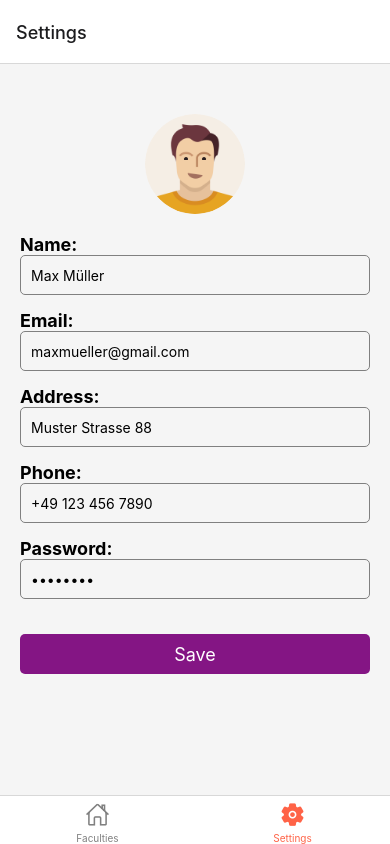
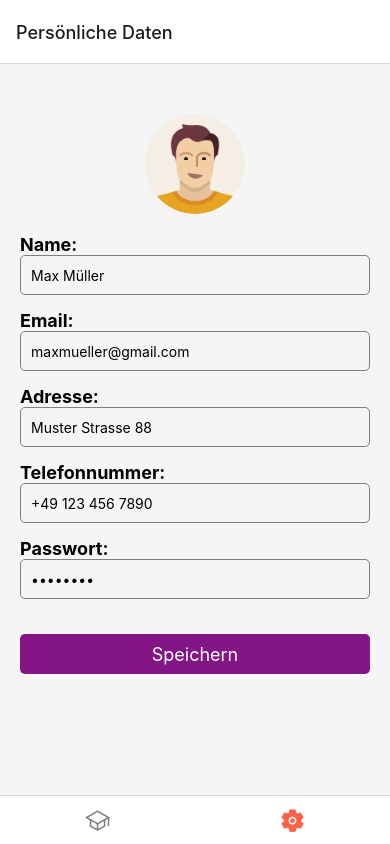
Before and after one commit to CyberRocketLab/FeedBackApp, a React Native app: screen /Settings in a window 390 px wide. Built offline with nearby package versions, Linux system fonts and the light colour scheme.

Commit message:
rewriting screens in german

```diff
--- a/App.js
+++ b/App.js
@@ -20,9 +20,9 @@ function HomeStack() {
     // ...
     return (
         <Stack.Navigator initialRouteName="Faculties">
-            <Stack.Screen name="Faculties" component={FacultiesScreen}/>
-            <Stack.Screen name="Courses" component={CoursesScreen}/>
-            <Stack.Screen name="Course" component={CourseScreen}/>
+            <Stack.Screen name="Fakultäten" component={FacultiesScreen}/>
+            <Stack.Screen name="Lehrveranstaltungen" component={CoursesScreen}/>
+            <Stack.Screen name="Lehrveranstaltung" component={CourseScreen}/>
             <Stack.Screen name="Feedback" component={FeedbackScreen}/>
             <Stack.Screen name="Forum" component={ForumScreen}/>
         </Stack.Navigator>
@@ -30,14 +30,12 @@ function HomeStack() {
 }
 
 function SettingsStack() {
-    // ...
     return (
         <Stack.Navigator initialRouteName="Personal Settings"
                          screenOptions={{
                              headerShown: false,  // This line hides the header
                          }}>
             <Stack.Screen name="Personal Settings" component={PersonalSettingsScreen}/>
-            {/* Add more screens here if there are other screens under Personal Settings */}
         </Stack.Navigator>
     );
 }
@@ -53,13 +51,14 @@ function App() {
                         tabBarIcon: ({focused, color, size}) => {
                             let iconName;
                             if (route.name === 'Home') {
-                                iconName = focused ? 'home' : 'home-outline';
+                                iconName = focused ? 'school' : 'school-outline';
                             } else if (route.name === 'Settings') {
                                 iconName = focused ? 'settings' : 'settings-outline';
                             }
                             return <Ionicons name={iconName} size={size} color={color}/>;
                             },
                         tabBarActiveTintColor: 'tomato',
+                        tabBarShowLabel: false,
                         tabBarInactiveTintColor: 'gray',
                         tabBarStyle: [
                             { display: "flex" },
@@ -70,9 +69,12 @@ function App() {
                     <Tab.Screen
                         name="Home"
                         component={HomeStack}
-                        options={{title: 'Faculties', headerShown: false}}
+                        options={{title: 'Home', headerShown: false}}
                     />
-                    <Tab.Screen name="Settings" component={SettingsStack}/>
+                    <Tab.Screen
+                        name="Settings"
+                        component={SettingsStack}
+                        options={{ title: 'Persönliche Daten' }}/>
                 </Tab.Navigator>
             </NavigationContainer>
         </CourseContext.Provider>
--- a/screens/CoursesScreen.js
+++ b/screens/CoursesScreen.js
@@ -205,7 +205,7 @@ function CoursesScreen({route, navigation}) {
                             style={styles.courseCard}
 
                             underlayColor="#e0dcdc" // Set the background color when the card is pressed
-                            onPress={() => navigation.navigate('Course', {
+                            onPress={() => navigation.navigate('Lehrveranstaltung', {
                                 course,
                                 description: courseDescriptions[course]
                             })}
--- a/screens/FacultiesScreen.js
+++ b/screens/FacultiesScreen.js
@@ -9,7 +9,7 @@ function FacultiesScreen({ navigation }) {
     <TouchableHighlight
       style={styles.item}
       underlayColor="#E0DCDC"
-      onPress={() => navigation.navigate('Courses', { faculty: item })}
+      onPress={() => navigation.navigate('Lehrveranstaltungen', { faculty: item })}
     >
       <Text style={styles.title}>{item}</Text>
     </TouchableHighlight>
--- a/screens/FeedbackScreen.js
+++ b/screens/FeedbackScreen.js
@@ -34,7 +34,7 @@ function FeedbackScreen({route, navigation}) {
             }));
 
             setSubmitted(false);
-            Alert.alert('Success', 'Vielen Dank für das Feedback!');
+            Alert.alert('Erfolg', 'Vielen Dank für das Feedback!');
             navigation.goBack(); // Navigating back to CourseScreen
         }
     }, [submitted]);
@@ -45,7 +45,7 @@ function FeedbackScreen({route, navigation}) {
 
     return (
         <View style={styles.container}>
-            <Text style={styles.title}>Provide Feedback</Text>
+            <Text style={styles.title}>Bewertung</Text>
             <ScrollView>
 
             <Text style={styles.label}>Die Lehrperson ist zur Vermittlung der Inhalte der LV geeignet: {'\n'}{rating1}</Text>
@@ -99,7 +99,7 @@ function FeedbackScreen({route, navigation}) {
                     underlayColor="#E0DCDC"
                     onPress={submit}
                 >
-                    <Text style={styles.buttonText}>Submit</Text>
+                    <Text style={styles.buttonText}>Abgeben</Text>
                 </TouchableHighlight>
             </View>
             </ScrollView>
--- a/screens/PersonalSettingsScreen.js
+++ b/screens/PersonalSettingsScreen.js
@@ -31,17 +31,17 @@ function PersonalSettingsScreen() {
             <Text style={styles.label}>Email:</Text>
             <TextInput style={styles.input} value={email} onChangeText={setEmail} />
 
-            <Text style={styles.label}>Address:</Text>
+            <Text style={styles.label}>Adresse:</Text>
             <TextInput style={styles.input} value={address} onChangeText={setAddress} />
 
-            <Text style={styles.label}>Phone:</Text>
+            <Text style={styles.label}>Telefonnummer:</Text>
             <TextInput style={styles.input} value={phone} onChangeText={setPhone} />
 
-            <Text style={styles.label}>Password:</Text>
+            <Text style={styles.label}>Passwort:</Text>
             <TextInput style={styles.input} value={password} onChangeText={setPassword} secureTextEntry />
 
             <TouchableOpacity style={styles.button} onPress={handleSave}>
-                <Text style={styles.buttonText}>Save</Text>
+                <Text style={styles.buttonText}>Speichern</Text>
             </TouchableOpacity>
         </View>
     );
```
